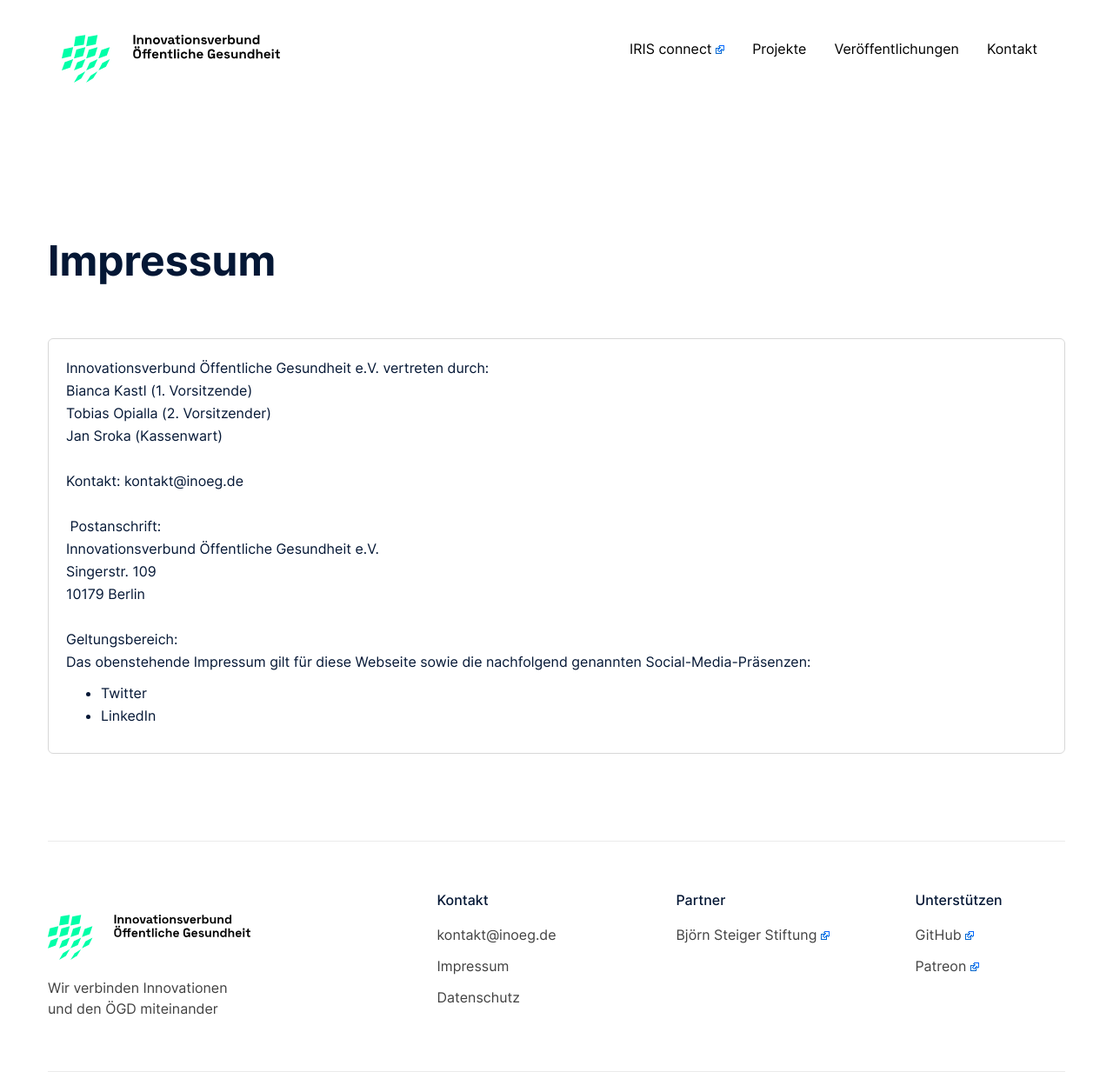
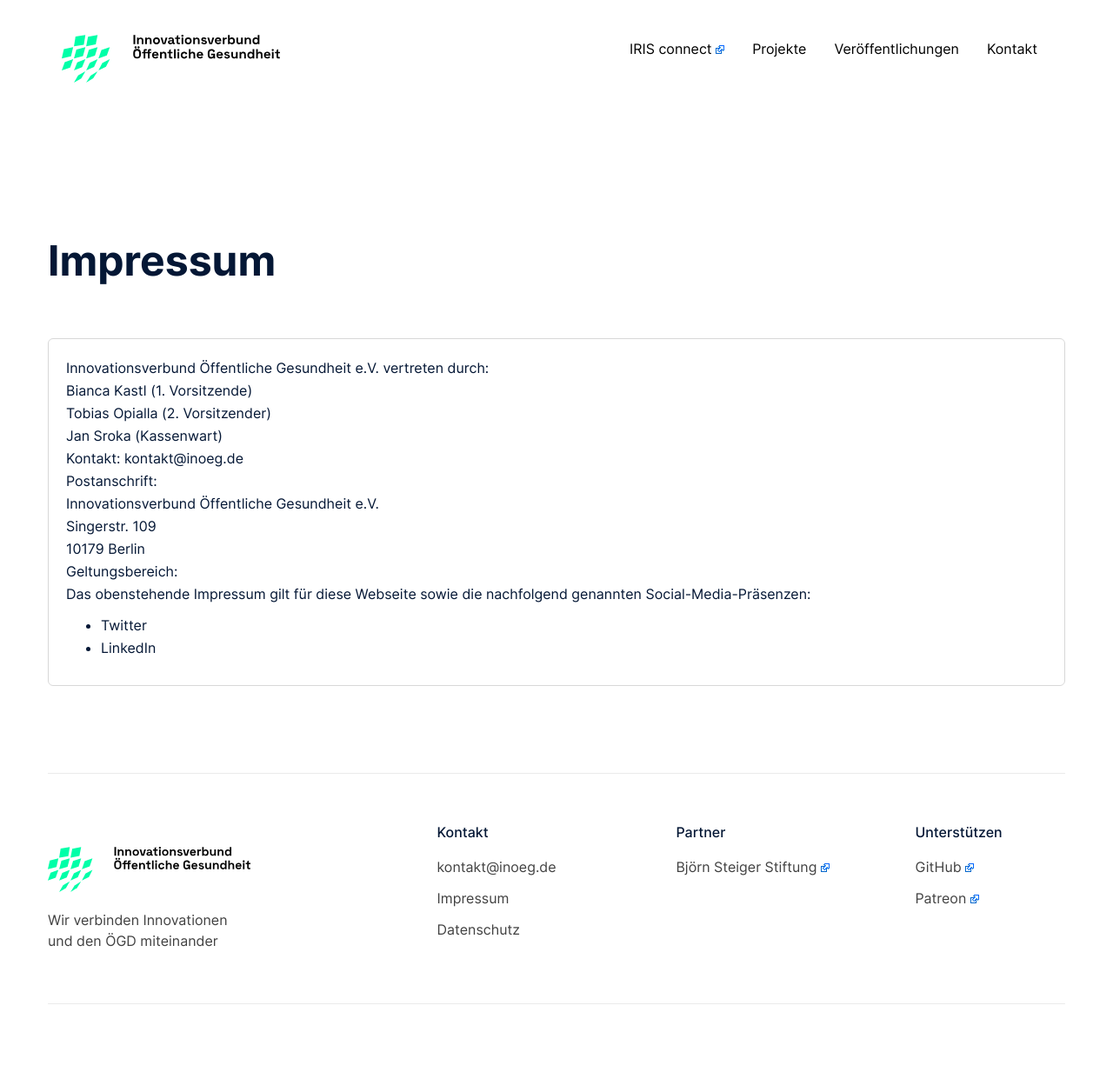
Before and after one commit to InOG-projects/inog-projects.github.io, a Jekyll site: the page built from _pages/impressum.md, in a window 1280 px wide. Shown: the whole page at 87% size. Built offline with Jekyll 4.4.1, drawn with Linux system fonts in a browser that asks for light colours; after the commit the page ends 1155 px from its top, so only the background shows below that; part of the change alters nothing that is shown.

```diff
--- a/_pages/impressum.md
+++ b/_pages/impressum.md
@@ -14,8 +14,16 @@ Bianca Kastl (1. Vorsitzende)
 
 Tobias Opialla (2. Vorsitzender)
 
-Jan Sroka (Kassenwart) ‍ <br> <br> Kontakt: {{ site.email }} <br> <br> ‍ Postanschrift: <br> Innovationsverbund Öffentliche Gesundheit e.V. <br> Singerstr. 109
-<br> 10179 Berlin <br> <br> Geltungsbereich:
+Jan Sroka (Kassenwart)
+
+Kontakt: {{ site.email }}
+
+Postanschrift:<br>
+Innovationsverbund Öffentliche Gesundheit e.V.<br>
+Singerstr. 109<br>
+10179 Berlin
+
+Geltungsbereich:
 
 Das obenstehende Impressum gilt für diese Webseite sowie die nachfolgend genannten Social-Media-Präsenzen:
 
```
